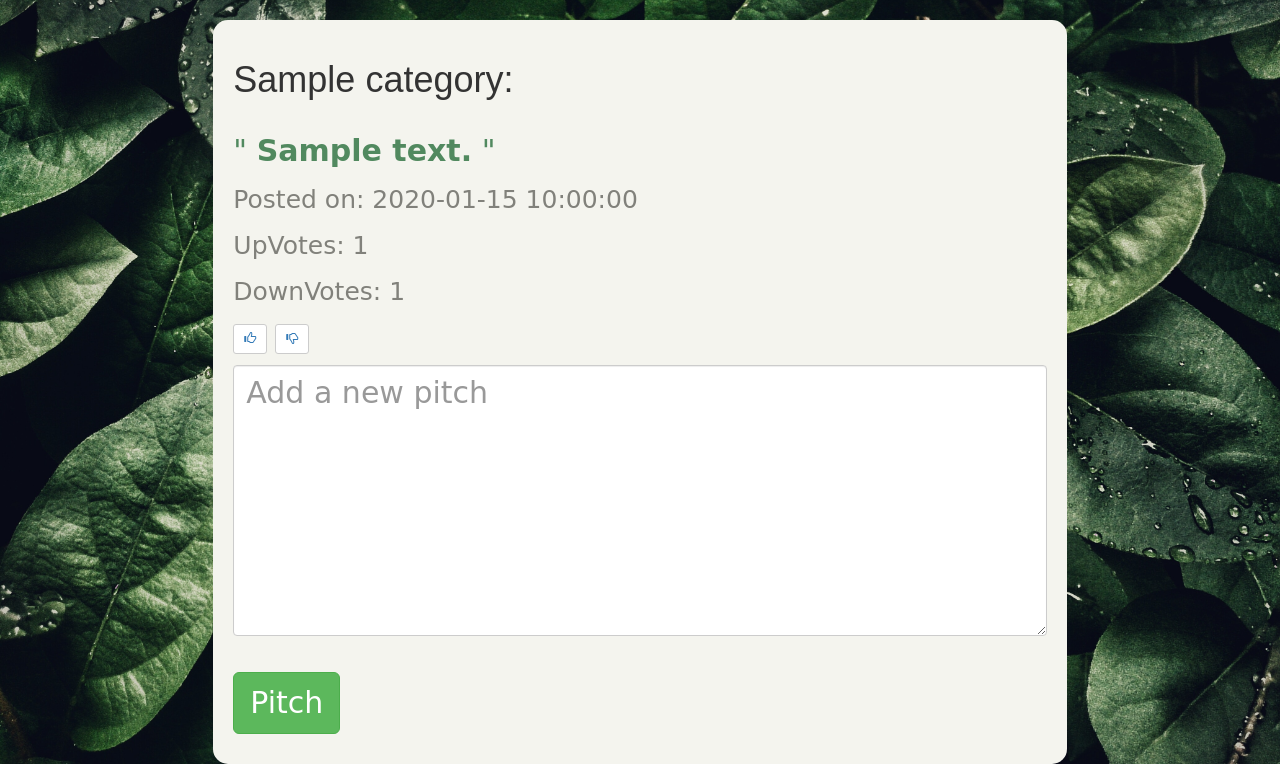
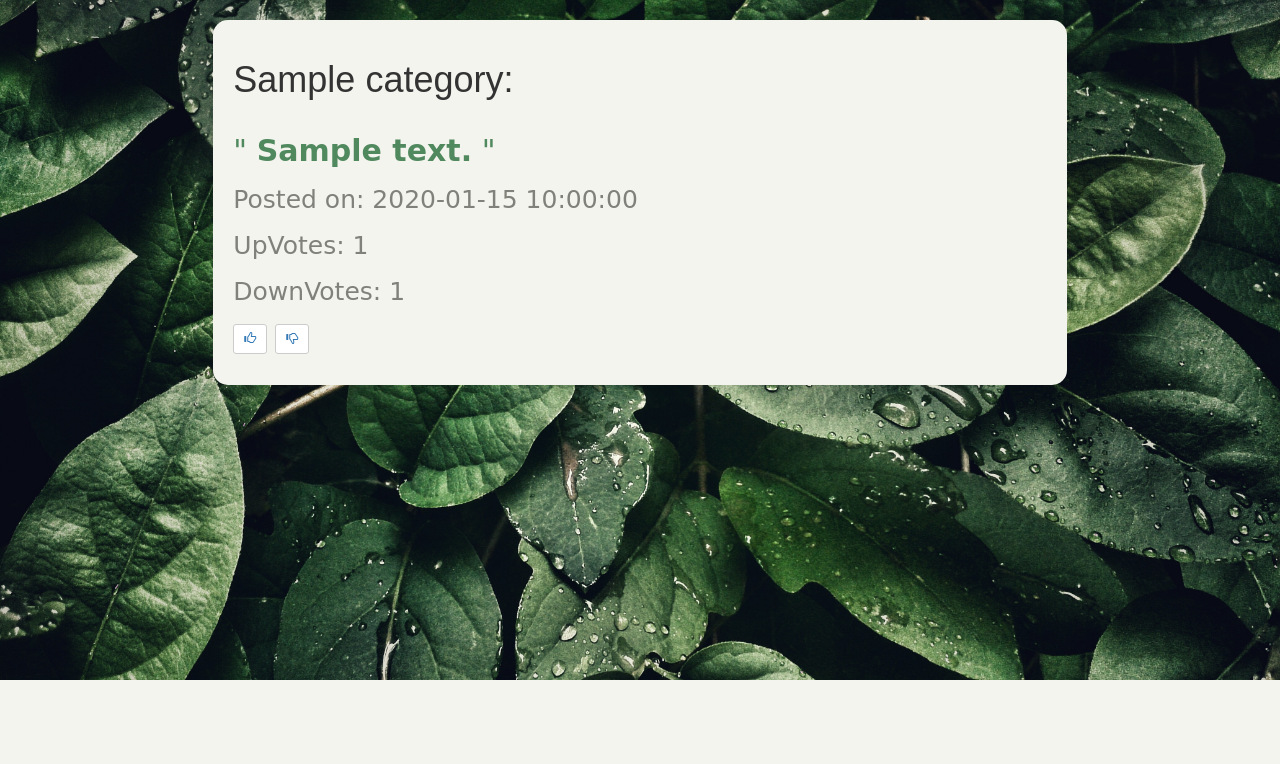
Before and after one commit to AnumAsif/one-minute-pitch, a Flask app: page /pitch/1 in a window 1280 px wide. Shown: the part 120-884 px from the top of the page. After the commit the page ends 800 px from the top, so only its background shows below. Run offline with Flask 2, Linux system fonts and the light colour scheme; tables that the repository leaves empty hold one stand-in row (values such as "Sample post"); some libraries are stand-ins or nearby versions; some web fonts are replaced.

Commit message:
Add more functionalities

```diff
--- a/app/templates/pitches.html
+++ b/app/templates/pitches.html
@@ -30,13 +30,6 @@
           <a href="{{url_for('main.downVote', pitch_id = pitch.id, downvote = pitch.downVotes) }}"><span class="glyphicon glyphicon-thumbs-down"></span></a>
         </button>
       </p>
-      <form >
-        <p class= pitchForm>
-          <textarea name="add_pitch"  placeholder="Add a new pitch" rows="6" cols="40" class="form-control"></textarea>
-          <br>
-          <input type="submit" value="Pitch" class="btn btn-success btn-lg pitchBtn">
-        </p>
-      </form>
 
       {% endfor%}
     </div>
```
